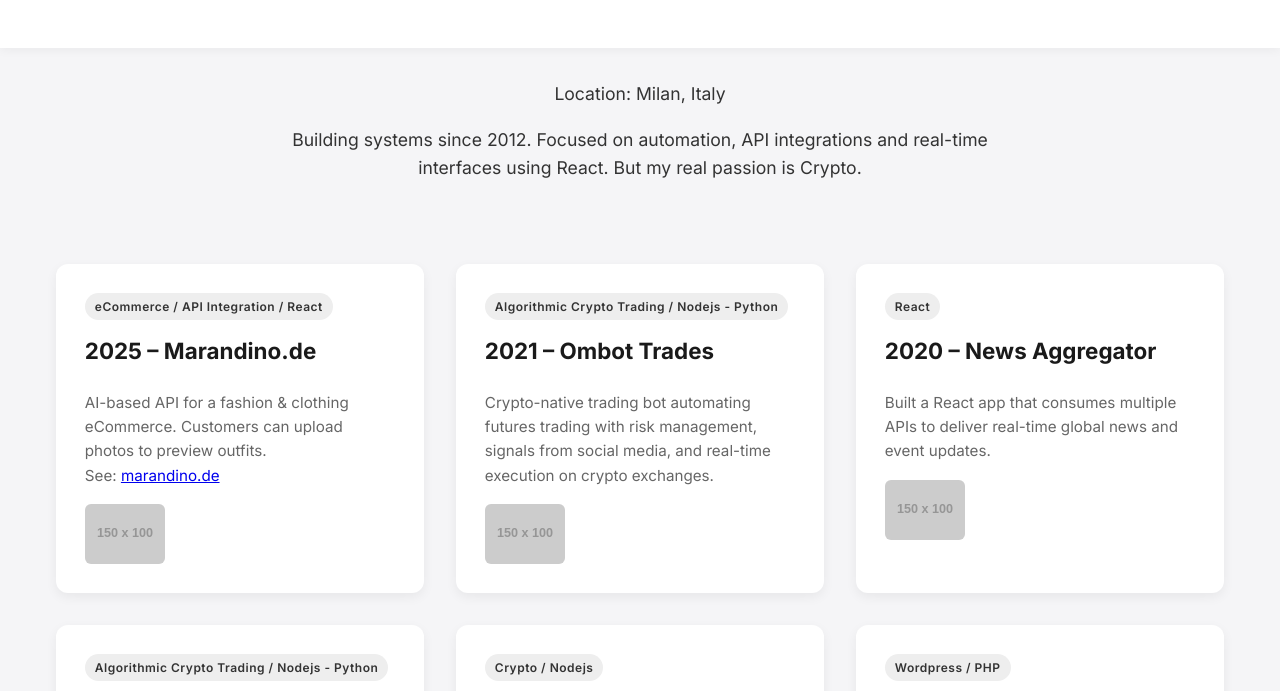
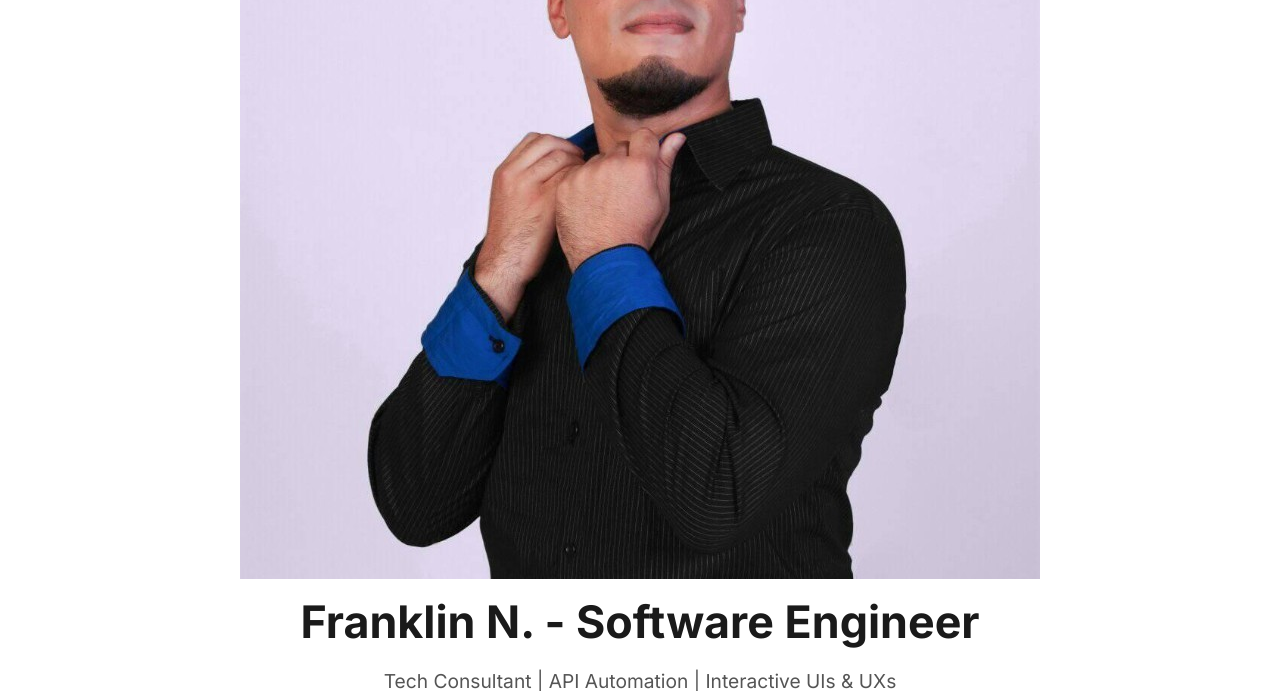
Before and after one commit to franklinzerocr/portfolio, a plain HTML site: page index.html in a window 1280 px wide. Shown: the part 285-976 px from the top of the page. Drawn offline with Linux system fonts and the light colour scheme; placeholder pictures from the web are drawn by us.

Commit message:
Update index.html

```diff
--- a/index.html
+++ b/index.html
@@ -57,7 +57,7 @@
 <body>
 
   <header>
-    <img src="https://via.placeholder.com/150x100?text=Damo+1">
+    <img src="/1617210005439.jpeg">
     <h1>Franklin N. - Software Engineer</h1>
     <p>Tech Consultant | API Automation | Interactive UIs & UXs</p>
   </header>
```
